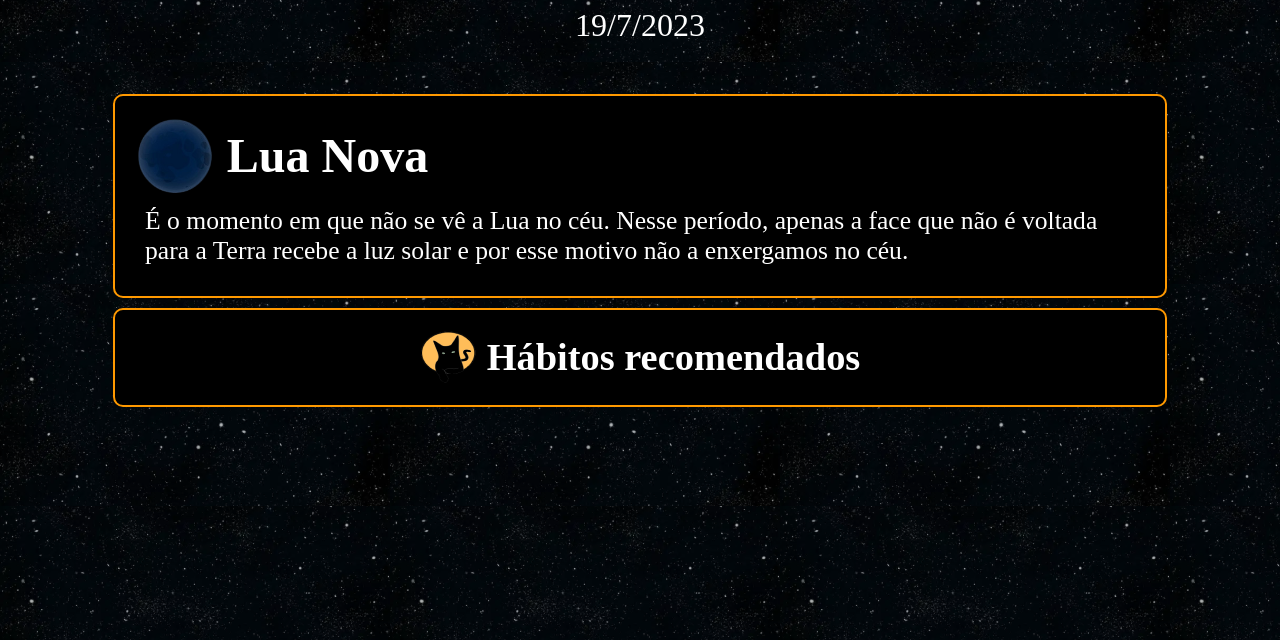
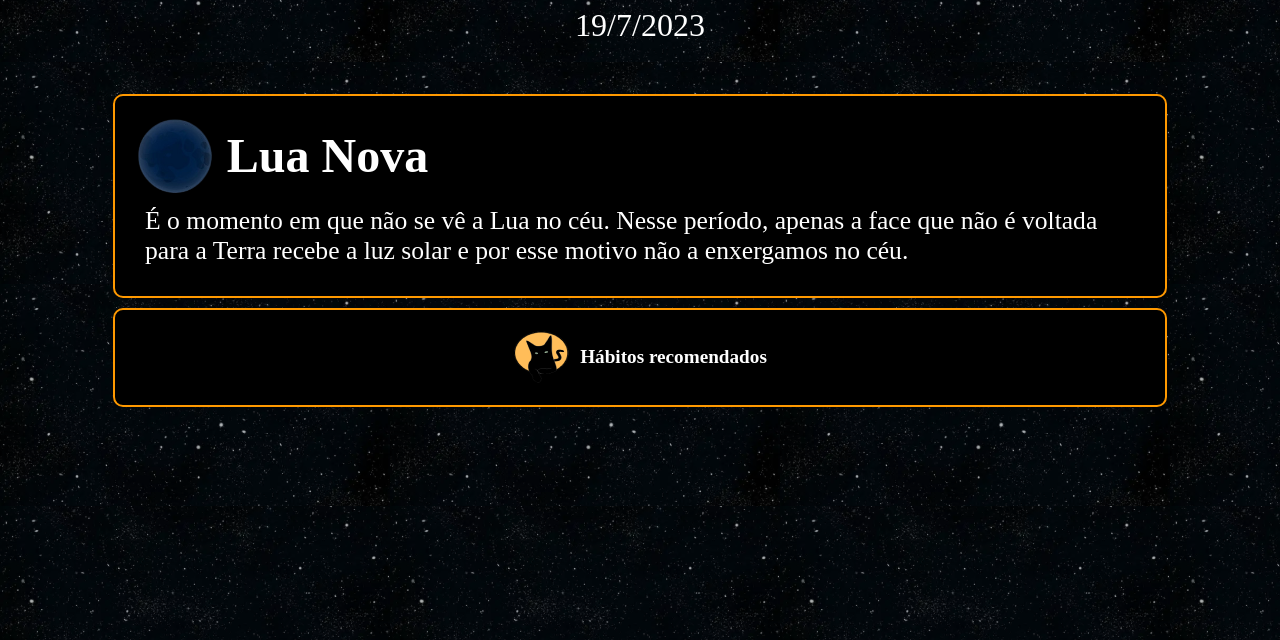
Before and after one commit to KAYSILVHA/moon, a plain HTML site: page index.html in a window 1280 px wide. Shown: the part 160-800 px from the top of the page. Drawn offline with Linux system fonts and the light colour scheme.

Commit message:
ajuste de tamanho fonte

```diff
--- a/index.html
+++ b/index.html
@@ -24,7 +24,7 @@
     <section class="habits" id="habits">
       <div class="title-habits">
         <img src="./gatinho.png" alt="Gatinho">
-        <h1>Hábitos recomendados</h1>
+        <h2>Hábitos recomendados</h2>
       </div>
       <div id="habits-description">
       </div>
--- a/style.css
+++ b/style.css
@@ -92,13 +92,16 @@ main section{
   display: flex;
   align-items: center;
   width: 100%;
-  font-size: 1.6em;
   justify-content: center;
+}
+
+.title-habits h2{
+  font-size: 1.2em;
 }
 
 
 .habits img{
-  max-width: 18vw;
+  max-width: 10vw;
   max-height: 10vh;
   margin-right: 10px;
 }
```
